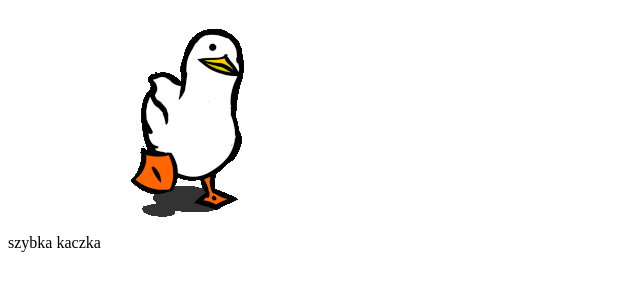
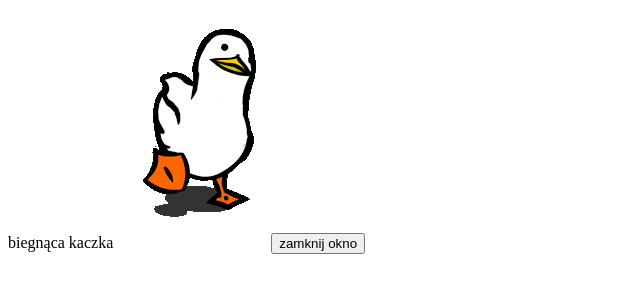
Before and after one commit to DominikSubiel/java_witryny, a plain HTML site: page obraz 4.html in a window 1280 px wide. Shown: the whole page, without its empty margins (0-640 px from the left). Drawn offline with Linux system fonts and the light colour scheme.

Commit message:
Update obraz 4.html

```diff
--- a/obraz 4.html
+++ b/obraz 4.html
@@ -1,10 +1,16 @@
+
 <html>
-<head>
-<script type="text/javascript">
-</script>
-</head>
+ <head>
+ <script type="text/javascript">
+ function okno_zamknij()
+ {
+ window.close()
+ }
+ </script>
+ </head>
 <body>
-szybka kaczka
-<img src="obraz1.gif.gif" />
+biegnąca kaczka
+ <img src="obraz1.gif.gif" />
+ <input type="button" value="zamknij okno" onclick="okno_zamknij()"/>
 </body>
 </html>
```
